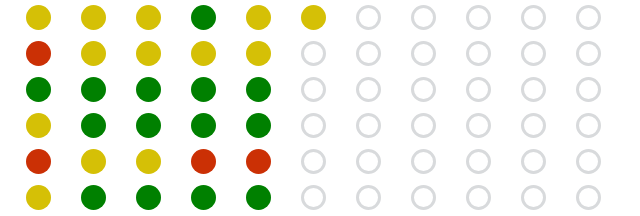
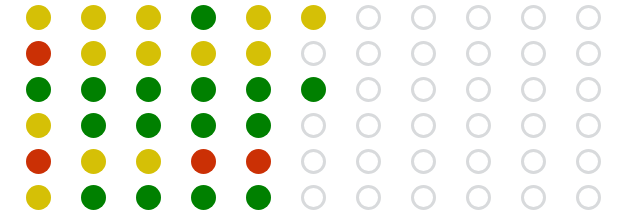
Before and after one commit to AlexMaverickGT/panel-aud-continua, a plain HTML site: page index-resultados.html in a window 1280 px wide. Shown: the part 580-796 px from the top of the page, 389-1029 px from the left. Drawn offline with Linux system fonts and the light colour scheme.

Commit message:
Update RO_controlSaldosSucursales.css

```diff
--- a/resultadosDashboard/RO_controlSaldosSucursales.css
+++ b/resultadosDashboard/RO_controlSaldosSucursales.css
@@ -69,11 +69,11 @@
   margin-right: 30px;
 }
 .circuloControlSaldosSucursales7 {
-  background-color: white;
+  background-color: var(--color-verde);
   width: 25px;
   height: 25px;
   border-radius: 50%;
-  border: 3px solid var(--color-fondo);
+  /* border: 3px solid var(--color-fondo); */
   margin-right: 30px;
 }
 .circuloControlSaldosSucursales8 {
@@ -115,4 +115,5 @@
   border-radius: 50%;
   border: 3px solid var(--color-fondo);
   margin-right: 30px;
+
 }
```
